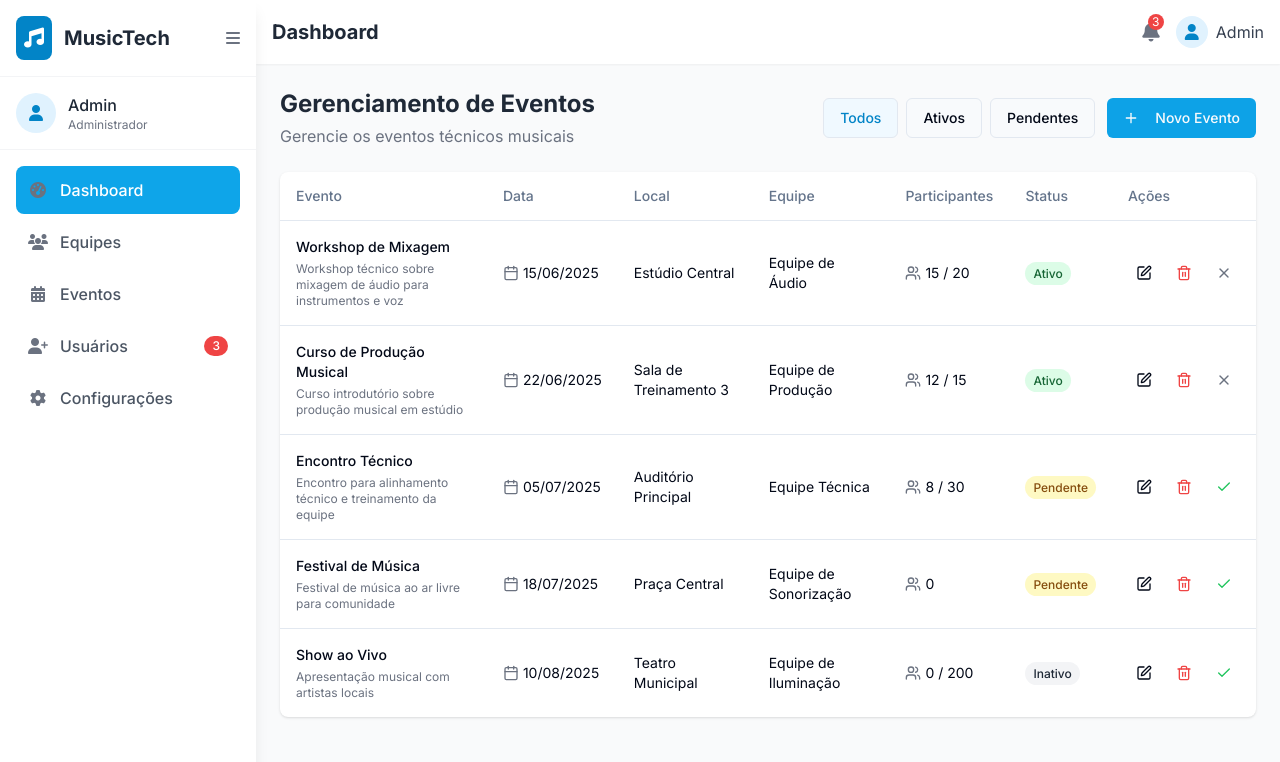
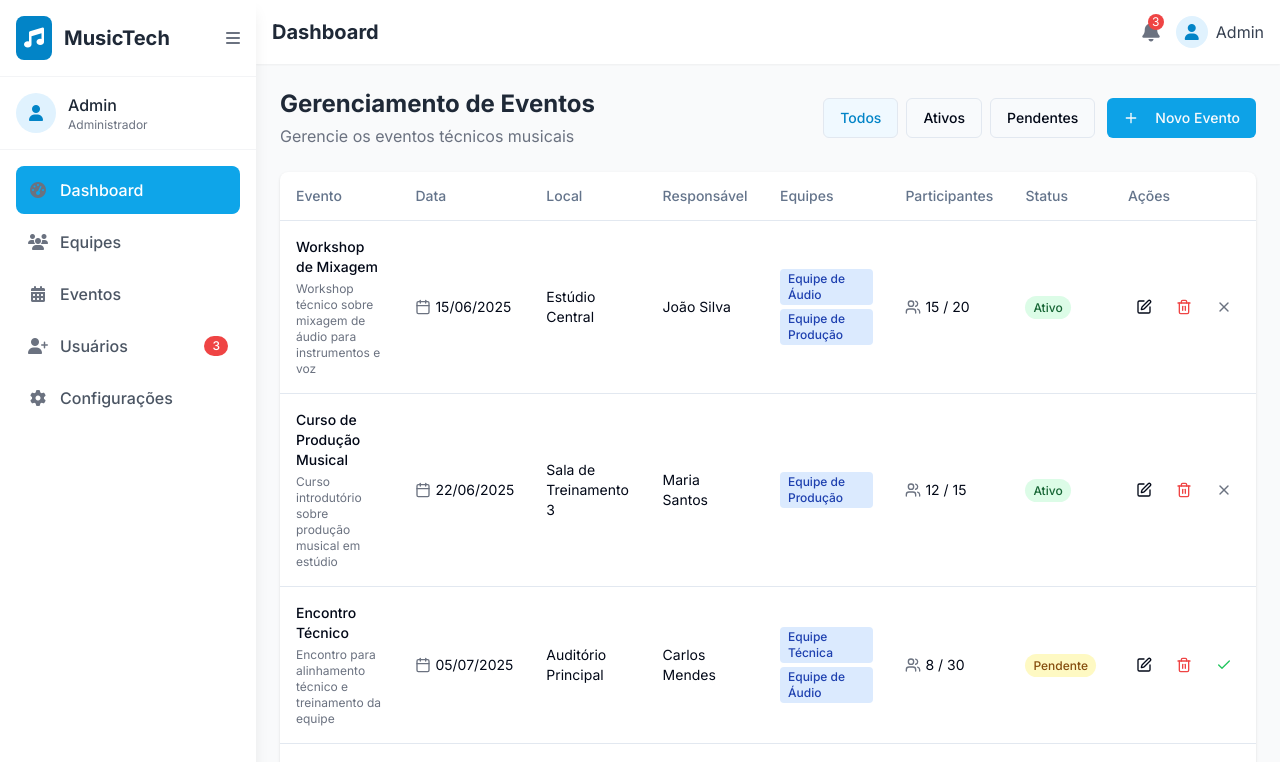
Before and after one commit to DanNves/Sistema-OrquestraTech, a React (Vite) app: page /eventos in a window 1280 px wide. Shown: the top 762 px of the page. Built offline with nearby package versions, Linux system fonts and the light colour scheme.

Commit message:
Feat: Add responsible person and teams to events
Update the Eventos page to include a field for the responsible person(s) and allow selection of participating teams.

```diff
--- a/src/pages/Eventos.tsx
+++ b/src/pages/Eventos.tsx
@@ -7,6 +7,14 @@ import { Card, CardContent, CardDescription, CardFooter, CardHeader, CardTitle }
 import { Table, TableBody, TableCell, TableHead, TableHeader, TableRow } from '@/components/ui/table';
 import { Label } from '@/components/ui/label';
 import { Calendar, Plus, Edit, Trash2, Check, X, Users } from 'lucide-react';
+import {
+  Select,
+  SelectContent,
+  SelectItem,
+  SelectTrigger,
+  SelectValue,
+} from '@/components/ui/select';
+import { Checkbox } from '@/components/ui/checkbox';
 
 // Mock data for events
 const mockEvents = [
@@ -15,7 +23,8 @@ const mockEvents = [
     name: 'Workshop de Mixagem',
     date: '15/06/2025',
     location: 'Estúdio Central',
-    team: 'Equipe de Áudio',
+    responsiblePerson: 'João Silva',
+    teams: ['Equipe de Áudio', 'Equipe de Produção'],
     maxParticipants: 20,
     currentParticipants: 15,
     status: 'active',
@@ -26,7 +35,8 @@ const mockEvents = [
     name: 'Curso de Produção Musical',
     date: '22/06/2025',
     location: 'Sala de Treinamento 3',
-    team: 'Equipe de Produção',
+    responsiblePerson: 'Maria Santos',
+    teams: ['Equipe de Produção'],
     maxParticipants: 15,
     currentParticipants: 12,
     status: 'active',
@@ -37,7 +47,8 @@ const mockEvents = [
     name: 'Encontro Técnico',
     date: '05/07/2025',
     location: 'Auditório Principal',
-    team: 'Equipe Técnica',
+    responsiblePerson: 'Carlos Mendes',
+    teams: ['Equipe Técnica', 'Equipe de Áudio'],
     maxParticipants: 30,
     currentParticipants: 8,
     status: 'pending',
@@ -48,7 +59,8 @@ const mockEvents = [
     name: 'Festival de Música',
     date: '18/07/2025',
     location: 'Praça Central',
-    team: 'Equipe de Sonorização',
+    responsiblePerson: 'Ana Oliveira',
+    teams: ['Equipe de Sonorização', 'Equipe de Iluminação'],
     maxParticipants: 0,
     currentParticipants: 0,
     status: 'pending',
@@ -59,7 +71,8 @@ const mockEvents = [
     name: 'Show ao Vivo',
     date: '10/08/2025',
     location: 'Teatro Municipal',
-    team: 'Equipe de Iluminação',
+    responsiblePerson: 'Ricardo Souza',
+    teams: ['Equipe de Iluminação'],
     maxParticipants: 200,
     currentParticipants: 0,
     status: 'inactive',
@@ -76,6 +89,17 @@ const mockTeams = [
   { id: 5, name: 'Equipe de Iluminação' }
 ];
 
+// Mock data for responsible persons
+const mockResponsiblePersons = [
+  { id: 1, name: 'João Silva' },
+  { id: 2, name: 'Maria Santos' },
+  { id: 3, name: 'Carlos Mendes' },
+  { id: 4, name: 'Ana Oliveira' },
+  { id: 5, name: 'Ricardo Souza' },
+  { id: 6, name: 'Paula Costa' },
+  { id: 7, name: 'Marcos Rocha' }
+];
+
 const Eventos = () => {
   const [events, setEvents] = useState(mockEvents);
   const [isModalOpen, setIsModalOpen] = useState(false);
@@ -84,7 +108,8 @@ const Eventos = () => {
     name: '',
     date: '',
     location: '',
-    team: '',
+    responsiblePerson: '',
+    teams: [],
     maxParticipants: 0,
     currentParticipants: 0,
     status: 'pending',
@@ -101,6 +126,25 @@ const Eventos = () => {
     });
   };
 
+  // Handle select for responsible person
+  const handleResponsiblePersonChange = (value) => {
+    setFormData({
+      ...formData,
+      responsiblePerson: value
+    });
+  };
+
+  // Handle team selection (multiple)
+  const handleTeamChange = (teamName) => {
+    setFormData(prev => {
+      const updatedTeams = prev.teams.includes(teamName)
+        ? prev.teams.filter(t => t !== teamName)
+        : [...prev.teams, teamName];
+
+      return { ...prev, teams: updatedTeams };
+    });
+  };
+
   // Open modal for creating a new event
   const openCreateModal = () => {
     setEditingEvent(null);
@@ -108,7 +152,8 @@ const Eventos = () => {
       name: '',
       date: '',
       location: '',
-      team: '',
+      responsiblePerson: '',
+      teams: [],
       maxParticipants: 0,
       currentParticipants: 0,
       status: 'pending',
@@ -124,7 +169,8 @@ const Eventos = () => {
       name: event.name,
       date: event.date,
       location: event.location,
-      team: event.team,
+      responsiblePerson: event.responsiblePerson,
+      teams: event.teams || [],
       maxParticipants: event.maxParticipants,
       currentParticipants: event.currentParticipants,
       status: event.status,
@@ -228,7 +274,8 @@ const Eventos = () => {
                     <TableHead>Evento</TableHead>
                     <TableHead>Data</TableHead>
                     <TableHead>Local</TableHead>
-                    <TableHead>Equipe</TableHead>
+                    <TableHead>Responsável</TableHead>
+                    <TableHead>Equipes</TableHead>
                     <TableHead>Participantes</TableHead>
                     <TableHead>Status</TableHead>
                     <TableHead>Ações</TableHead>
@@ -251,7 +298,16 @@ const Eventos = () => {
                           </div>
                         </TableCell>
                         <TableCell>{event.location}</TableCell>
-                        <TableCell>{event.team}</TableCell>
+                        <TableCell>{event.responsiblePerson}</TableCell>
+                        <TableCell>
+                          <div className="flex flex-wrap gap-1">
+                            {event.teams && event.teams.map((team, index) => (
+                              <span key={index} className="inline-flex items-center px-2 py-0.5 rounded text-xs font-medium bg-blue-100 text-blue-800">
+                                {team}
+                              </span>
+                            ))}
+                          </div>
+                        </TableCell>
                         <TableCell>
                           <div className="flex items-center">
                             <Users className="h-4 w-4 mr-1 text-gray-500" />
@@ -306,7 +362,7 @@ const Eventos = () => {
                     ))
                   ) : (
                     <TableRow>
-                      <TableCell colSpan={7} className="text-center py-8 text-gray-500">
+                      <TableCell colSpan={8} className="text-center py-8 text-gray-500">
                         Nenhum evento encontrado com os filtros atuais.
                       </TableCell>
                     </TableRow>
@@ -367,19 +423,43 @@ const Eventos = () => {
               </div>
 
               <div className="space-y-2">
-                <Label htmlFor="team">Equipe Responsável</Label>
-                <select
-                  id="team"
-                  name="team"
-                  className="flex h-10 w-full rounded-md border border-input bg-background px-3 py-2 text-base ring-offset-background file:border-0 file:bg-transparent file:text-sm file:font-medium file:text-foreground placeholder:text-muted-foreground focus-visible:outline-none focus-visible:ring-2 focus-visible:ring-ring focus-visible:ring-offset-2 disabled:cursor-not-allowed disabled:opacity-50 md:text-sm"
-                  value={formData.team}
-                  onChange={handleInputChange}
+                <Label htmlFor="responsiblePerson">Pessoa Responsável</Label>
+                <Select
+                  value={formData.responsiblePerson}
+                  onValueChange={handleResponsiblePersonChange}
                 >
-                  <option value="">Selecione uma equipe</option>
+                  <SelectTrigger>
+                    <SelectValue placeholder="Selecione o responsável" />
+                  </SelectTrigger>
+                  <SelectContent>
+                    {mockResponsiblePersons.map(person => (
+                      <SelectItem key={person.id} value={person.name}>
+                        {person.name}
+                      </SelectItem>
+                    ))}
+                  </SelectContent>
+                </Select>
+              </div>
+
+              <div className="space-y-2">
+                <Label>Equipes Participantes</Label>
+                <div className="border rounded-md p-3 space-y-2">
                   {mockTeams.map(team => (
-                    <option key={team.id} value={team.name}>{team.name}</option>
+                    <div key={team.id} className="flex items-center space-x-2">
+                      <Checkbox
+                        id={`team-${team.id}`}
+                        checked={formData.teams.includes(team.name)}
+                        onCheckedChange={() => handleTeamChange(team.name)}
+                      />
+                      <label
+                        htmlFor={`team-${team.id}`}
+                        className="text-sm font-medium leading-none peer-disabled:cursor-not-allowed peer-disabled:opacity-70"
+                      >
+                        {team.name}
+                      </label>
+                    </div>
                   ))}
-                </select>
+                </div>
               </div>
 
               <div className="grid grid-cols-1 md:grid-cols-2 gap-4">
@@ -413,17 +493,19 @@ const Eventos = () => {
 
               <div className="space-y-2">
                 <Label htmlFor="status">Status</Label>
-                <select
-                  id="status"
-                  name="status"
-                  className="flex h-10 w-full rounded-md border border-input bg-background px-3 py-2 text-base ring-offset-background file:border-0 file:bg-transparent file:text-sm file:font-medium file:text-foreground placeholder:text-muted-foreground focus-visible:outline-none focus-visible:ring-2 focus-visible:ring-ring focus-visible:ring-offset-2 disabled:cursor-not-allowed disabled:opacity-50 md:text-sm"
+                <Select
                   value={formData.status}
-                  onChange={handleInputChange}
+                  onValueChange={(value) => setFormData({...formData, status: value})}
                 >
-                  <option value="active">Ativo</option>
-                  <option value="pending">Pendente</option>
-                  <option value="inactive">Inativo</option>
-                </select>
+                  <SelectTrigger>
+                    <SelectValue placeholder="Selecione o status" />
+                  </SelectTrigger>
+                  <SelectContent>
+                    <SelectItem value="active">Ativo</SelectItem>
+                    <SelectItem value="pending">Pendente</SelectItem>
+                    <SelectItem value="inactive">Inativo</SelectItem>
+                  </SelectContent>
+                </Select>
               </div>
 
               <div className="space-y-2">
```
